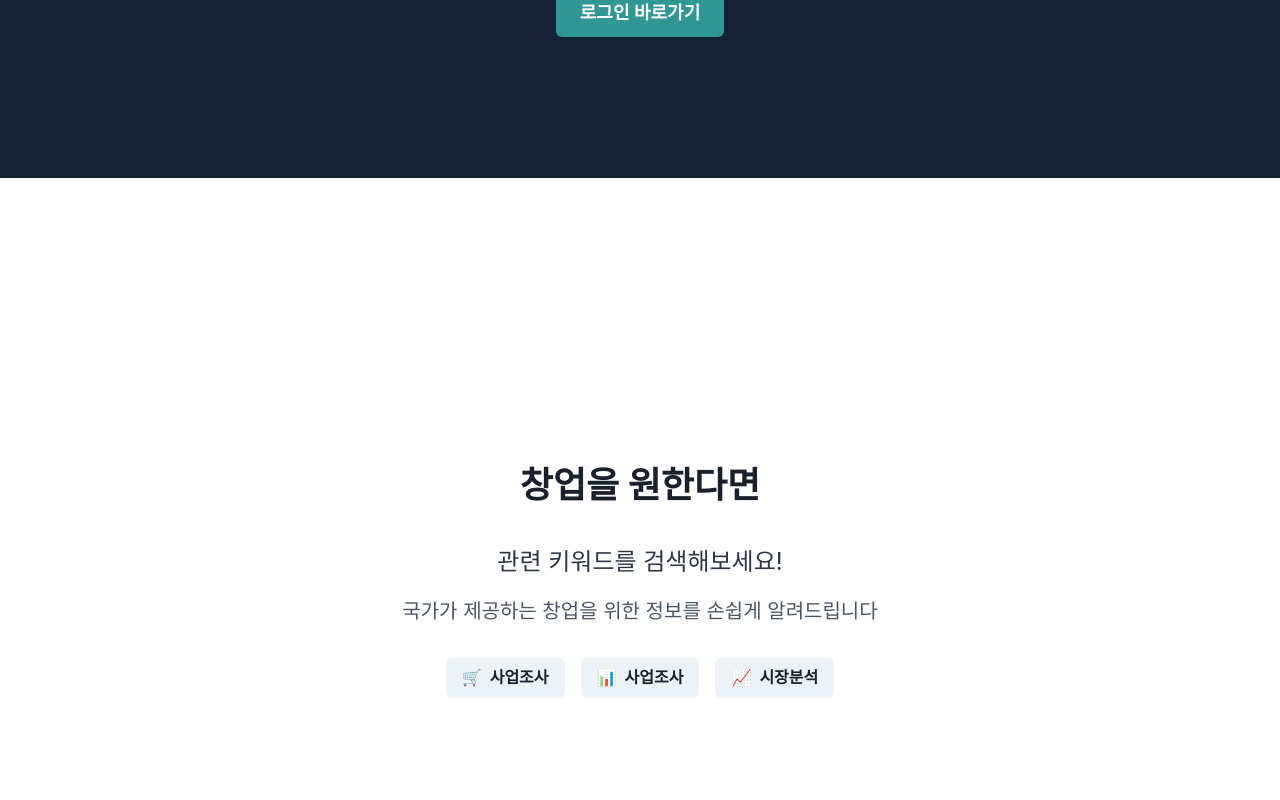
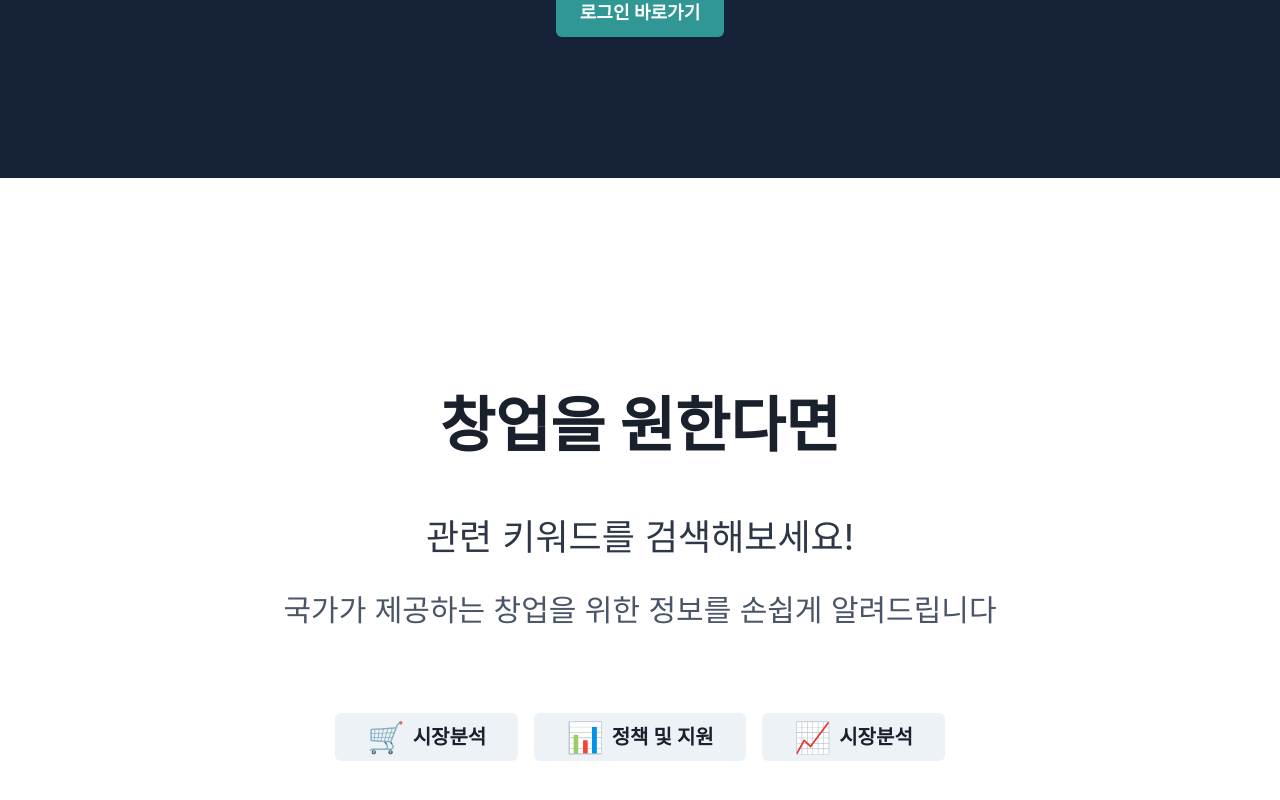
Before and after one commit to AI-Jiwoo/Jiwoo-mini-AI-Secretary, a React (Create React App) app: page / in a window 1280 px wide. Shown: the part 622-1422 px from the top of the page. Built offline with nearby package versions, Linux system fonts and the light colour scheme.

Commit message:
feat/Landing Animation font size up

```diff
--- a/src/pages/LandingPage.js
+++ b/src/pages/LandingPage.js
@@ -79,14 +79,20 @@ const LandingPage = () => {
                 </AnimatedSection>
 
                 <AnimatedSection delay={200} backgroundColor="#FFFFFF">
-                    <Flex direction="column" align="center" justify="center" minHeight="100vh">
-                        <Text fontSize="4xl" fontWeight="bold" mb={8} color="gray.800">창업을 원한다면</Text>
-                        <Text fontSize="2xl" mb={4} color="gray.700">관련 키워드를 검색해보세요!</Text>
-                        <Text fontSize="xl" color="gray.600">국가가 제공하는 창업을 위한 정보를 손쉽게 알려드립니다</Text>
-                        <Flex mt={8}>
-                            <Button leftIcon={<span>🛒</span>} mr={4}>사업조사</Button>
-                            <Button leftIcon={<span>📊</span>} mr={4}>사업조사</Button>
-                            <Button leftIcon={<span>📈</span>}>시장분석</Button>
+                    <Flex direction="column" align="center" justify="center" minHeight="100vh" p={8}>
+                        <Text fontSize={["3xl", "4xl", "5xl", "6xl"]} fontWeight="bold" mb={10} color="gray.800" textAlign="center">
+                            창업을 원한다면
+                        </Text>
+                        <Text fontSize={["xl", "2xl", "3xl", "4xl"]} mb={6} color="gray.700" textAlign="center">
+                            관련 키워드를 검색해보세요!
+                        </Text>
+                        <Text fontSize={["lg", "xl", "2xl", "3xl"]} color="gray.600" textAlign="center" maxWidth="800px" mb={10}>
+                            국가가 제공하는 창업을 위한 정보를 손쉽게 알려드립니다
+                        </Text>
+                        <Flex mt={10} flexWrap="wrap" justify="center">
+                            <Button leftIcon={<span style={{fontSize: "1.5em"}}>🛒</span>} mr={4} mb={4} size="lg" fontSize="xl" py={6} px={8}>시장분석</Button>
+                            <Button leftIcon={<span style={{fontSize: "1.5em"}}>📊</span>} mr={4} mb={4} size="lg" fontSize="xl" py={6} px={8}>정책 및 지원</Button>
+                            <Button leftIcon={<span style={{fontSize: "1.5em"}}>📈</span>} mb={4} size="lg" fontSize="xl" py={6} px={8}>시장분석</Button>
                         </Flex>
                     </Flex>
                 </AnimatedSection>
```
